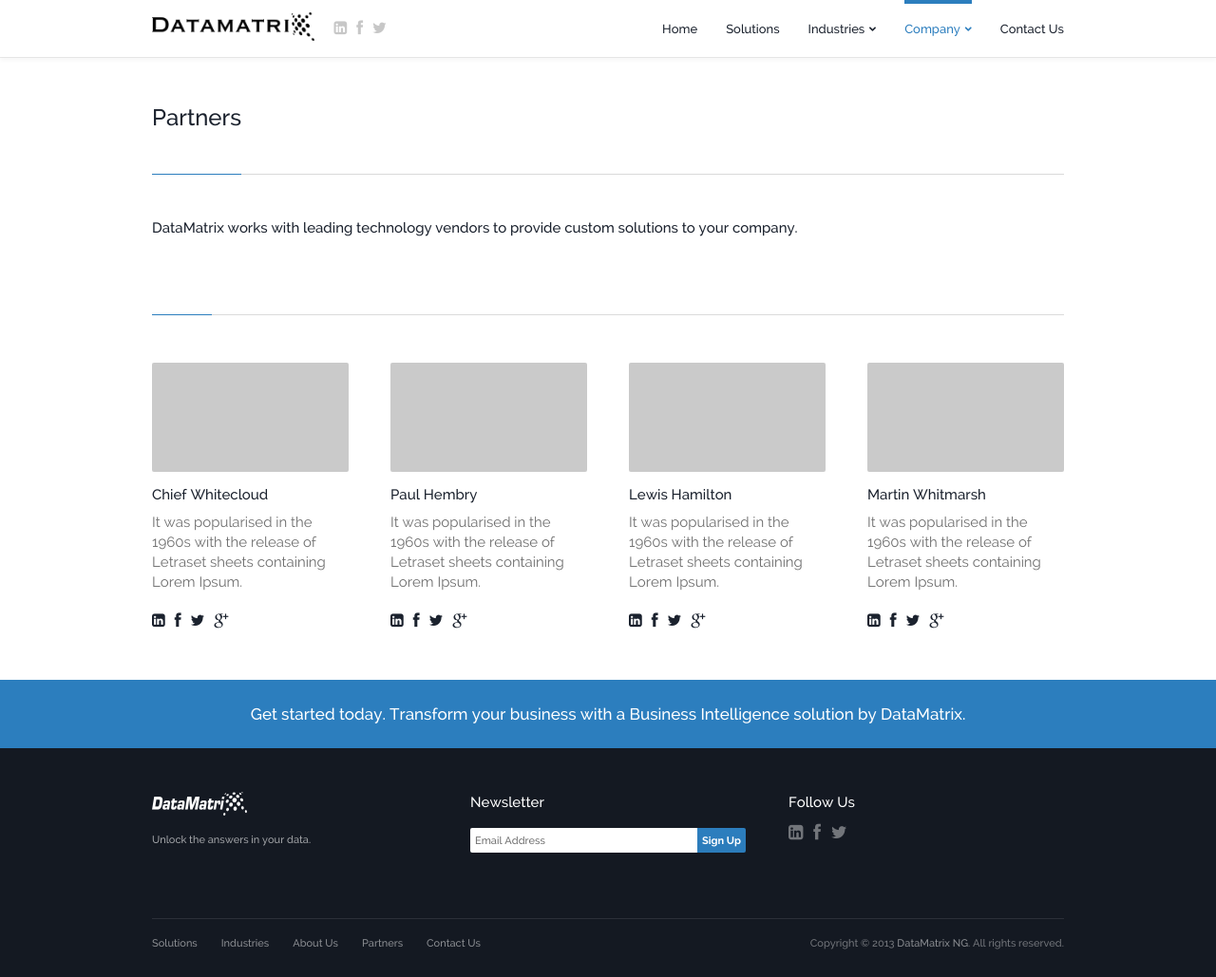
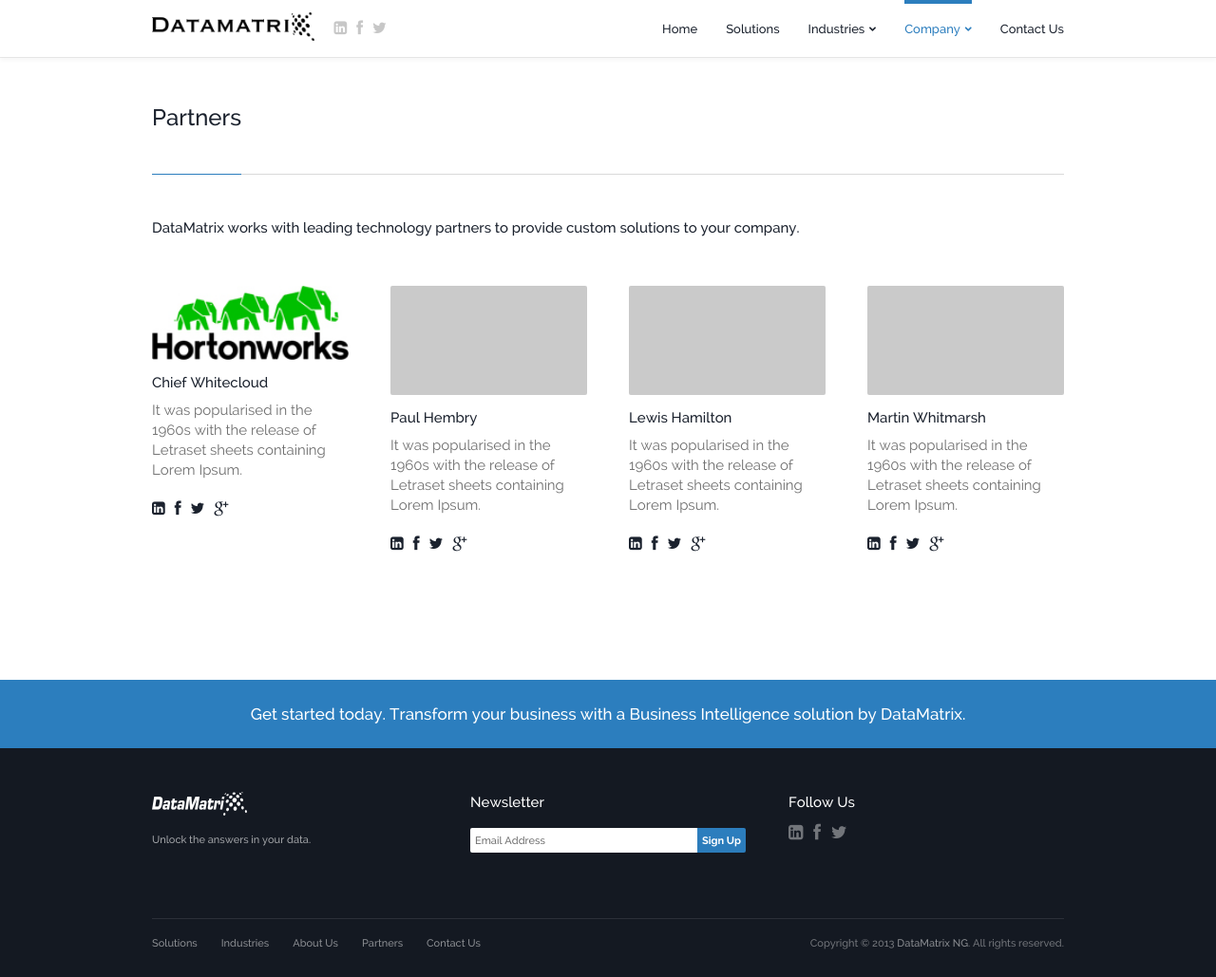
Before and after one commit to dtmtx/dtmtx.github.io, a Jekyll site: the page built from partners.html, in a window 1280 px wide and 1029 px high. Shown: the whole window at 95% size. Built offline with Jekyll 4.4.1, drawn with Linux system fonts in a browser that asks for light colours; Markdown is read by kramdown in place of the engine named in the settings.

Commit message:
partner content update

```diff
--- a/partners.html
+++ b/partners.html
@@ -24,7 +24,7 @@
 					<!-- Intro -->
 					<!-- ~~~~~~~~~~~~~~~~~~~~~~~~~~~~~~~ -->
 					<!-- Title -->
-					<h3>DataMatrix works with leading technology vendors to provide custom solutions to your company.</h3>
+					<h3>DataMatrix works with leading technology partners to provide custom solutions to your company.</h3>
 					<!-- Text -->
 					<!--p>The standard chunk of Lorem Ipsum used since the 1500s is reproduced below for those interested. Sections 1.10.32 and 1.10.33 from “de Finibus Bonorum et Malorum” by Cicero are also reproduced in their exact original form, accompanied by English versions from the 1914 translation by H. Rackham.</p-->
 					<!-- ~~~~~~~~~~~~~~~~~~~~~~~~~~~~~~~ -->
@@ -47,7 +47,7 @@
 					<!-- ~~~~~~~~~~~~~~~~~~~~~~~~~~~~~~~~~~~~~~~~~~~~~~~~~~~~~~~~~~~~~~~~~~~~~ -->
 					<!-- Divider -->
 					<!-- ~~~~~~~~~~~~~~~~~~~~~~~~~~~~~~~~~~~~~~~~~~~~~~~~~~~~~~~~~~~~~~~~~~~~~ -->
-					<div class="divider"></div>
+					<!--div class="divider"></div-->
 					<!-- ~~~~~~~~~~~~~~~~~~~~~~~~~~~~~~~~~~~~~~~~~~~~~~~~~~~~~~~~~~~~~~~~~~~~~ -->
 					<!-- END Divider -->
 					<!-- ~~~~~~~~~~~~~~~~~~~~~~~~~~~~~~~~~~~~~~~~~~~~~~~~~~~~~~~~~~~~~~~~~~~~~ -->
@@ -63,7 +63,7 @@
 						<li class="column-one-fourth">
 							<!-- Image -->
 							<div class="image-wrapper">
-								<img alt="" src="images/placeholders/placeholder-large.jpg" class="fullwidth"/>
+								<img alt="" src="images/Hor_RGBLogo-185.jpg" class="fullwidth"/>
 							</div>
 							<!-- Title -->
 							<h3>Chief Whitecloud</h3>
```
Also changed, not shown: images/Hor_RGBLogo-185.jpg (added).
